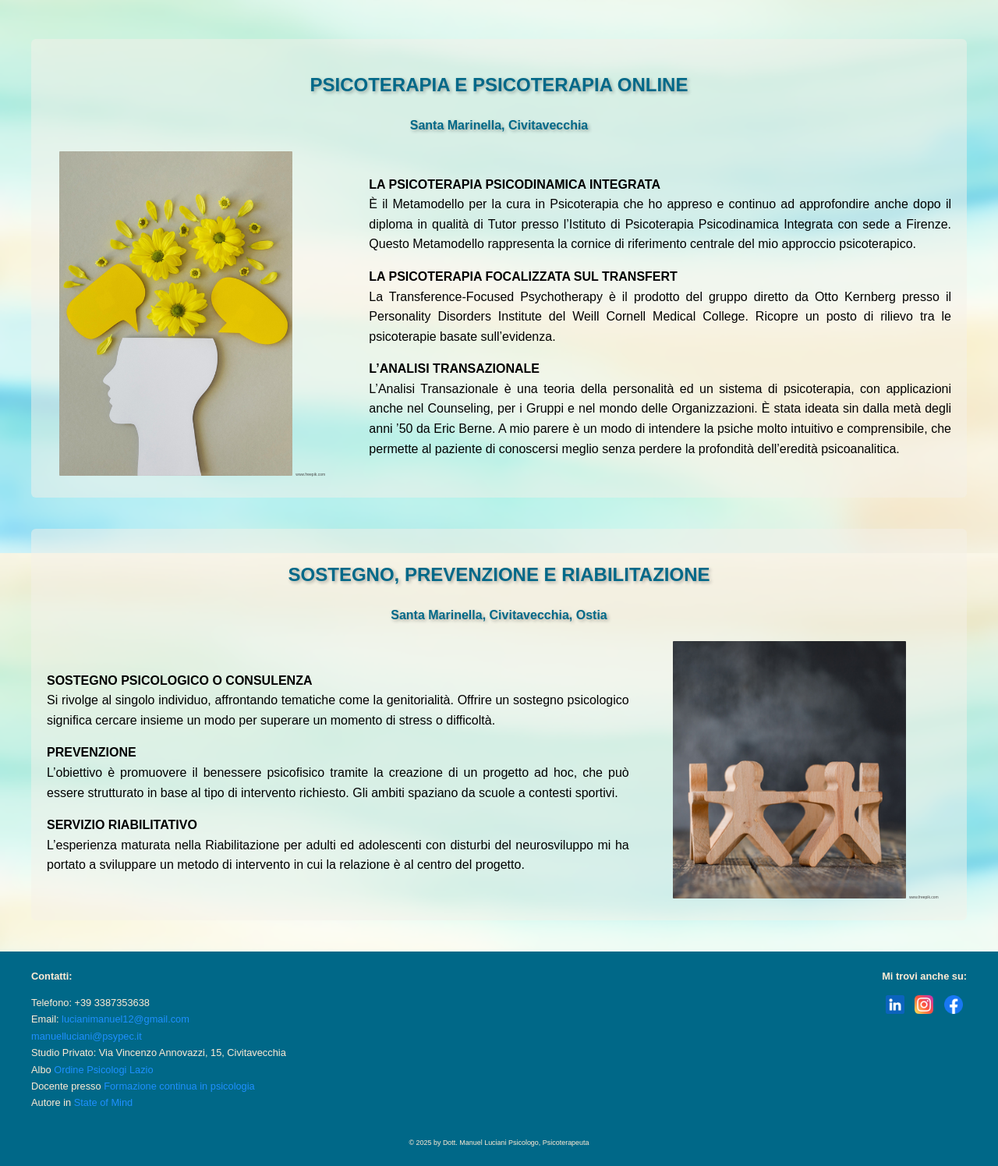
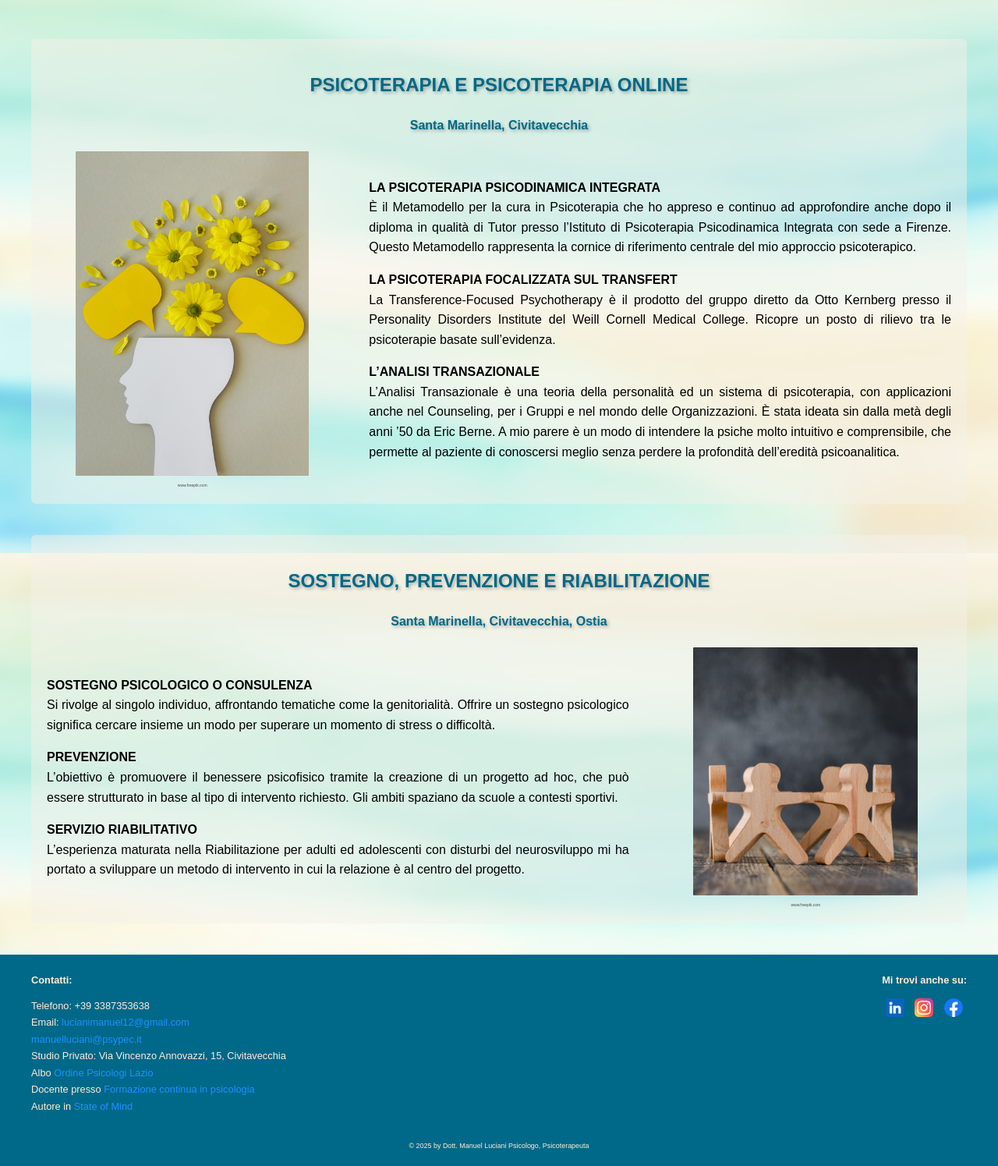
Before and after one commit to GI3793/SitoManuel, a Flask app: page /myjob in a window 1280 px wide. Shown: the part 144-1639 px from the top of the page at 78% size. Before the commit the page ends 1614 px from the top, so only its background shows below. Run offline with Flask 3, Linux system fonts and the light colour scheme; some web fonts are replaced.

Commit message:
Add files via upload

```diff
--- a/templates/index.html
+++ b/templates/index.html
@@ -41,7 +41,7 @@
                 <div style="width: 30%; margin-right: 10px;">
                     <img src="{{ url_for('static', filename='images/2.jpg') }}" alt="Psicoterapia"
                          style="width: 100%; height: 200px; object-fit: contain; border-radius: 6px;">
-                         <span style="font-size: 5px; color: rgb(75, 75, 75); text-align: center;">
+                         <span style="font-size: 5px; color: rgb(75, 75, 75); display: block; text-align: center;">
                             www.freepik.com
                         </span>
                 </div>
--- a/templates/myjob.html
+++ b/templates/myjob.html
@@ -31,7 +31,7 @@
                 <div class="caption">
                     <img src="{{ url_for('static', filename='images/note1.jpg') }}" alt="Psicoterapia"
                      style="width: 80%; height: auto; border-radius: 1px;">
-                     <span style="font-size: 5px; color: rgb(75, 75, 75); text-align: center;">
+                     <span style="font-size: 5px; color: rgb(75, 75, 75); display: block; text-align: center;">
                         www.freepik.com
                     </span>
                 </div>
@@ -80,7 +80,7 @@
                 <div class="caption">
                     <img src="{{ url_for('static', filename='images/hand.jpg') }}" alt="Riabilitazione"
                      style="width: 80%; height: auto; border-radius: 1px;">
-                     <span style="font-size: 5px; color: rgb(75, 75, 75); text-align: center;">
+                     <span style="font-size: 5px; color: rgb(75, 75, 75); display: block; text-align: center;">
                         www.freepik.com
                     </span>
             </div>
```
